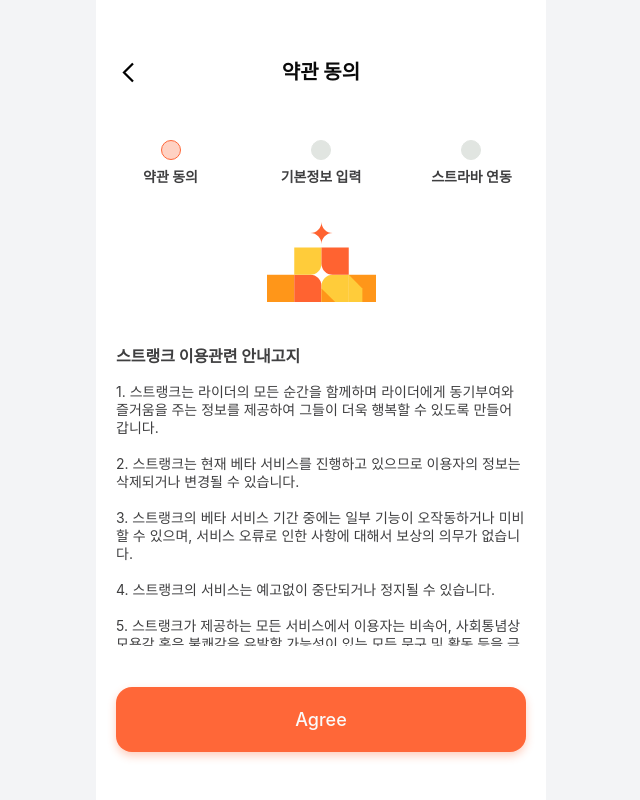
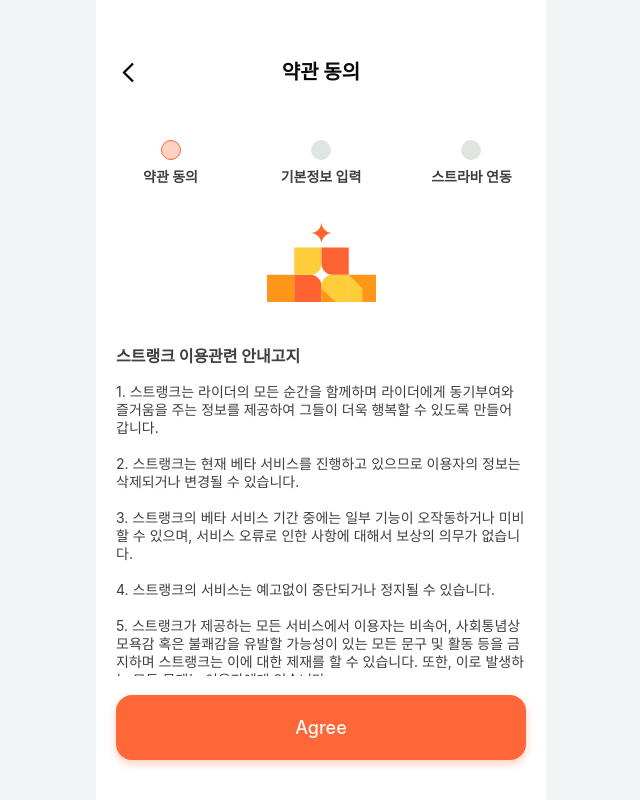
Before and after one commit to STRANK-io/strank, a Next.js app: page /terms in a window 1280 px wide. Shown: the whole page, without its empty margins (319-959 px from the left). Built offline with nearby package versions, Linux system fonts and the light colour scheme; no server answers.

Commit message:
style: 약관

```diff
--- a/src/app/(public)/terms/page.tsx
+++ b/src/app/(public)/terms/page.tsx
@@ -5,13 +5,13 @@
 
 export default function TermsPage() {
   return (
-    <div className="pb-[130px]">
+    <div className="pb-[120px]">
       <StepIndicator />
       <div className="mb-11 mt-5 flex flex-col items-center justify-center">
         <StrankDefaultLogo />
       </div>
       <TermsAgreement />
-      <div className="fixed bottom-12 left-1/2 w-full max-w-[450px] -translate-x-1/2 px-5">
+      <div className="fixed bottom-10 left-1/2 w-full max-w-[450px] -translate-x-1/2 px-5">
         <AgreeButton />
       </div>
     </div>
--- a/src/components/features/terms/TermsAgreement.tsx
+++ b/src/components/features/terms/TermsAgreement.tsx
@@ -16,7 +16,7 @@
 
 export default function TermsAgreement() {
   return (
-    <div className="flex max-h-[calc(100dvh-500px)] flex-col gap-6 overflow-y-auto px-5 text-brand-dark">
+    <div className="flex max-h-[calc(100dvh-470px)] flex-col gap-6 overflow-y-auto px-5 text-brand-dark">
       <TermsSection title="스트랭크 이용관련 안내고지">
         <p>
           1. 스트랭크는 라이더의 모든 순간을 함께하며 라이더에게 동기부여와 즐거움을 주는 정보를
```
